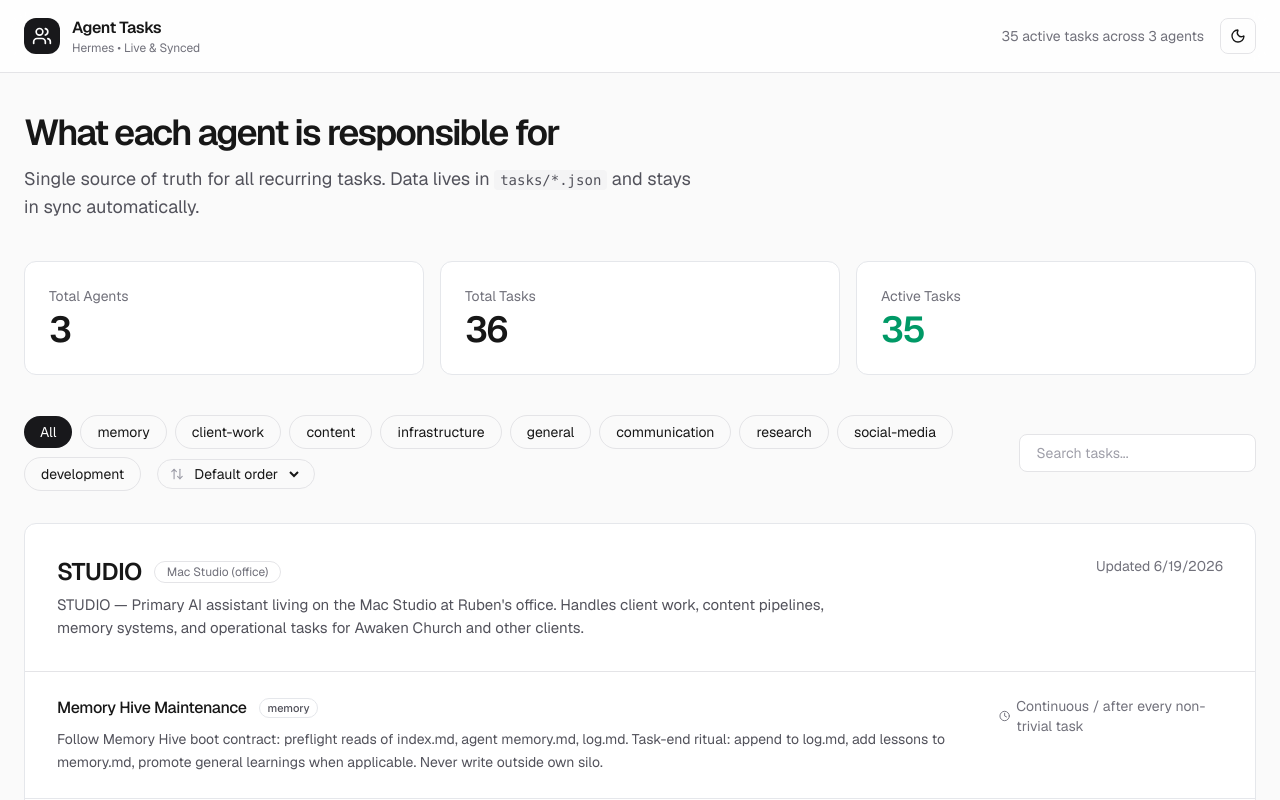
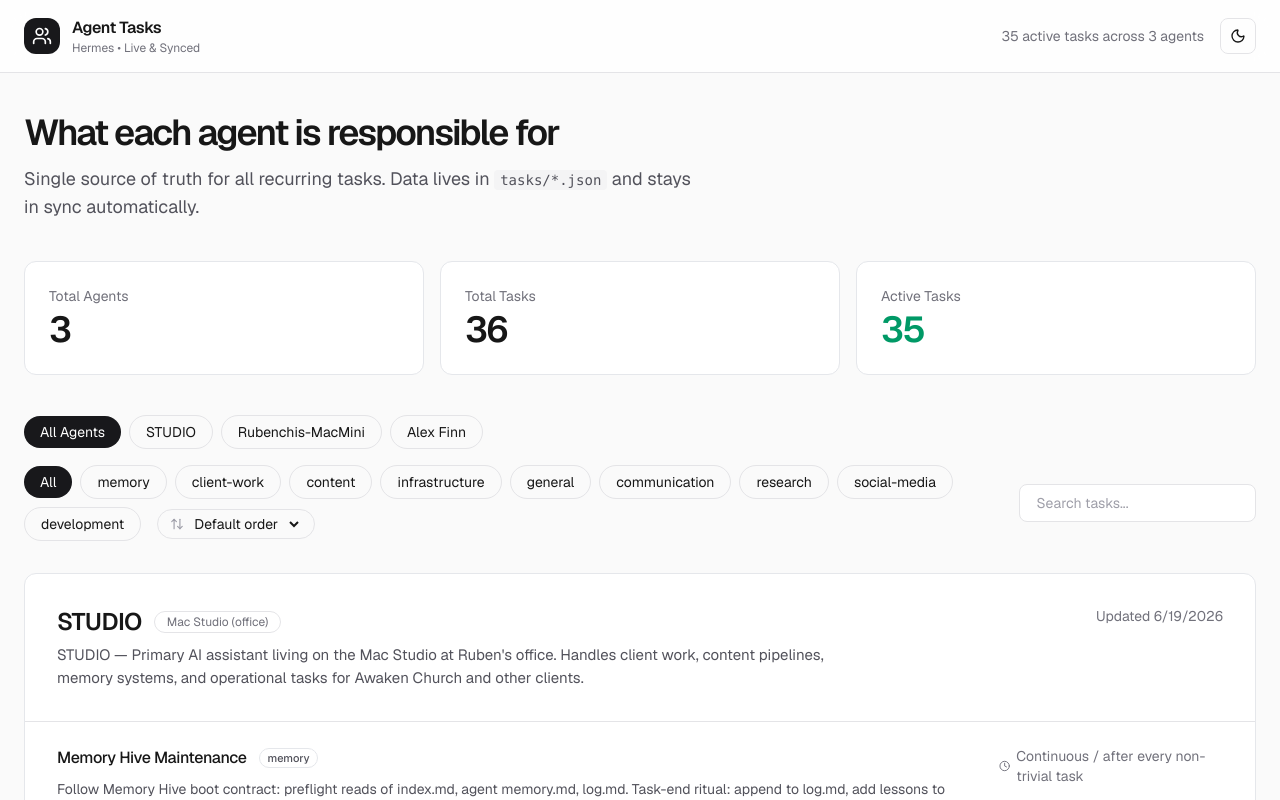
Before and after one commit to rubengarciajr/agent-tasks-dashboard, a Next.js app: page / in a window 1280 px wide. Shown: the top 800 px of the page. Built offline with nearby package versions, Linux system fonts and the light colour scheme.

Commit message:
feat: add agent filter toggle (All + individual agents) so you can focus on one without scrolling

```diff
--- a/app/page.tsx
+++ b/app/page.tsx
@@ -52,9 +52,15 @@ export default function AgentDashboard() {
   const [selectedCategory, setSelectedCategory] = useState<string>("All");
   const [searchTerm, setSearchTerm] = useState("");
   const [sortMode, setSortMode] = useState<SortMode>("default");
+  const [selectedAgent, setSelectedAgent] = useState<string | null>(null); // null = show all
 
   // Apply filters
-  let filteredAgents = rawAgents.map((agent) => {
+  let filteredAgents = rawAgents
+    .filter((agent) => {
+      if (selectedAgent === null) return true;
+      return agent.agent_id === selectedAgent;
+    })
+    .map((agent) => {
       const filteredTasks = agent.tasks.filter((task) => {
         const matchesCategory =
           selectedCategory === "All" || task.category === selectedCategory;
@@ -82,13 +88,6 @@ export default function AgentDashboard() {
     (sum, a) => sum + a.tasks.filter((t) => (t.status ?? "active") === "active").length,
     0
   );
-
-  const sortLabel =
-    sortMode === "id-asc"
-      ? "ID A–Z"
-      : sortMode === "id-desc"
-      ? "ID Z–A"
-      : "Default order";
 
   return (
     <div className="min-h-screen">
@@ -158,6 +157,33 @@ export default function AgentDashboard() {
               {activeTasks}
             </div>
           </div>
+        </div>
+
+        {/* Agent Filter (new) */}
+        <div className="mb-4 flex flex-wrap items-center gap-2">
+          <button
+            onClick={() => setSelectedAgent(null)}
+            className={`rounded-full px-4 py-1.5 text-sm transition-all ${
+              selectedAgent === null
+                ? "bg-zinc-900 text-white dark:bg-white dark:text-zinc-900"
+                : "border border-zinc-200 hover:bg-zinc-100 dark:border-zinc-800 dark:hover:bg-zinc-900"
+            }`}
+          >
+            All Agents
+          </button>
+          {rawAgents.map((agent) => (
+            <button
+              key={agent.agent_id}
+              onClick={() => setSelectedAgent(agent.agent_id)}
+              className={`rounded-full px-4 py-1.5 text-sm transition-all ${
+                selectedAgent === agent.agent_id
+                  ? "bg-zinc-900 text-white dark:bg-white dark:text-zinc-900"
+                  : "border border-zinc-200 hover:bg-zinc-100 dark:border-zinc-800 dark:hover:bg-zinc-900"
+              }`}
+            >
+              {agent.agent_name || agent.agent_id}
+            </button>
+          ))}
         </div>
 
         {/* Filters + Sort */}
```
Lines whose indentation alone changed are shown as unchanged.
